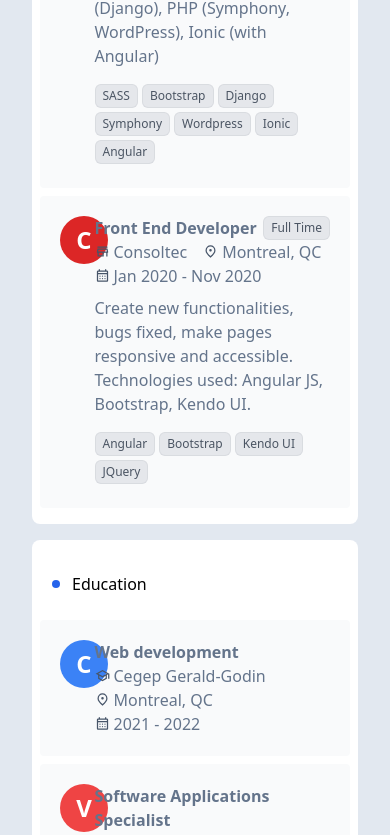
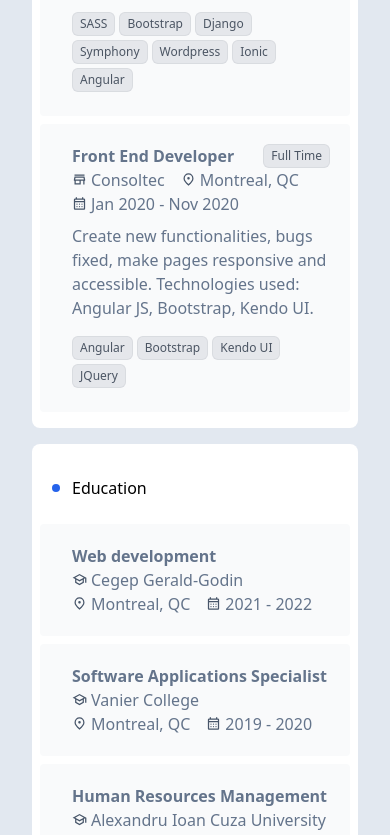
Before and after one commit to alexandru-constantin-hub/Resume, a Vue app: page / in a window 390 px wide. Shown: the part 3281-4116 px from the top of the page. Built offline with nearby package versions, Linux system fonts and the light colour scheme.

Commit message:
Improve display for small screens

```diff
--- a/src/App.vue
+++ b/src/App.vue
@@ -26,8 +26,8 @@ onMounted(() => {
     <div class="w-full lg:basis-[40%] flex flex-col gap-y-4">
       <Description />
       <Navigation @sectionActive="isActive" class="block lg:hidden" />
-      <AboutMe />
-      <Skills />
+      <AboutMe v-if="active === 'Resume'" />
+      <Skills v-if="active === 'Resume'" />
     </div>
     <div class="w-full lg:basis-[58%] flex flex-col gap-y-4 relative">
       <Navigation @sectionActive="isActive" class="hidden lg:block" />
--- a/src/views/Education.vue
+++ b/src/views/Education.vue
@@ -26,14 +26,14 @@ const schoolColor = (school) => {
   <Card title="Education">
     <CardItem class="mb-2" v-for="education in store.education" :key="education.title">
       <div class="flex flex-wrap">
-        <div class="w-1/12">
+        <div class="hidden md:w-1/12 md:block">
           <div class="w-12 rounded-full m-auto" :class="schoolColor(education.icon)">
             <p class="text-center text-2xl font-semibold p-2">
               {{ firstLetterSchoolName(education.school) }}
             </p>
           </div>
         </div>
-        <div class="w-11/12 pl-3">
+        <div class="w-12/12 md:w-11/12 pl-3">
           <h2 class="font-bold dark:text-slate-300">{{ education.title }}</h2>
           <div class="flex items-center gap-x-4 flex-wrap">
             <div class="flex">
--- a/src/views/Experience.vue
+++ b/src/views/Experience.vue
@@ -31,14 +31,14 @@ const companyColor = (company) => {
     <Card title="Experience">
       <CardItem class="mb-2" v-for="company in store.companies" :key="company.name">
         <div class="flex flex-wrap">
-          <div class="w-1/12">
+          <div class="hidden md:w-1/12 md:block">
             <div class="w-12 rounded-full m-auto" :class="companyColor(company.icon)">
               <p class="text-center text-2xl font-semibold p-2">
                 {{ firstLetterCompanyName(company.name) }}
               </p>
             </div>
           </div>
-          <div class="w-11/12 pl-3">
+          <div class="w-12/12 md:w-11/12 pl-3">
             <div class="flex justify-between">
               <h2 class="font-bold dark:text-slate-300">{{ company.title }}</h2>
               <Badge :text="company.type" />
```
